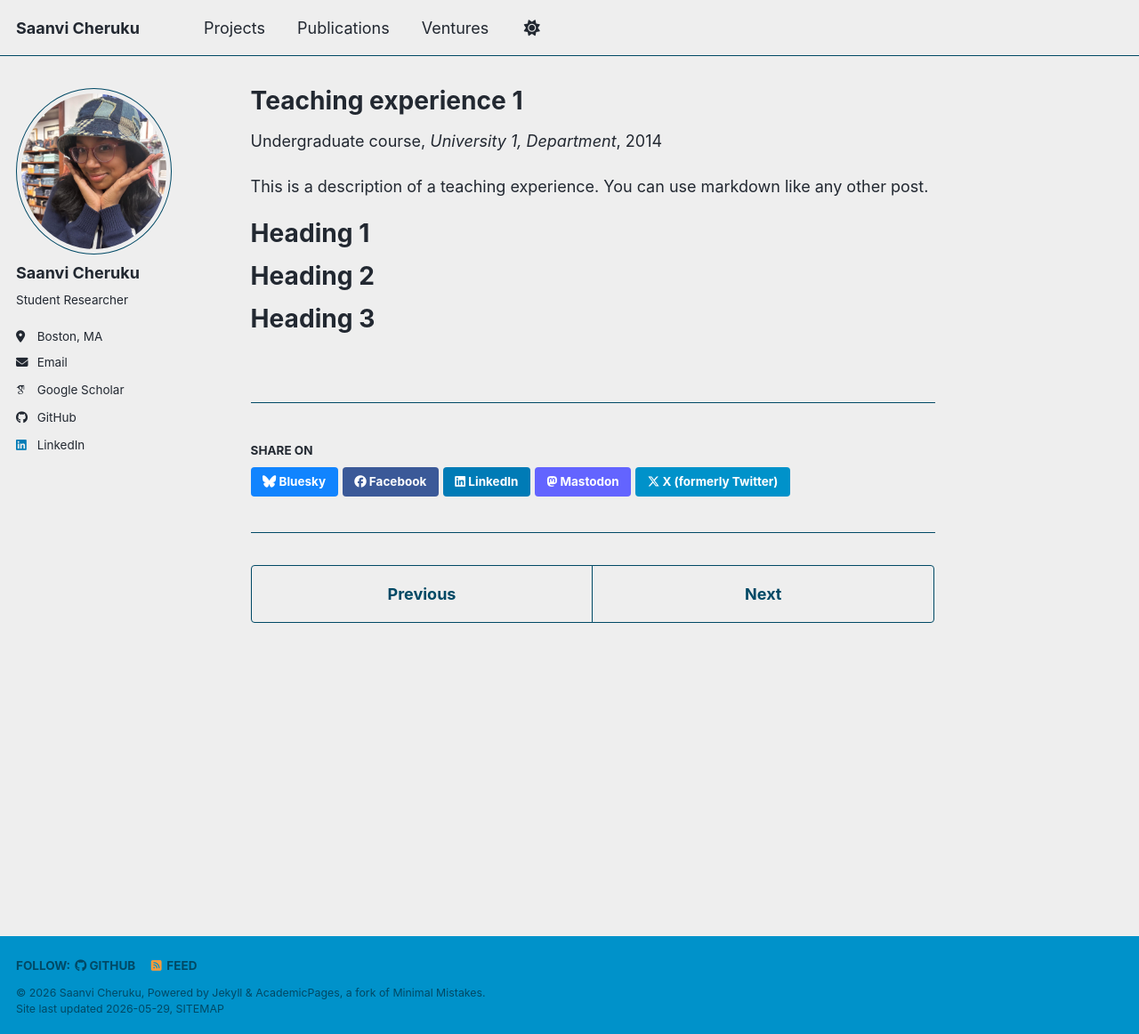
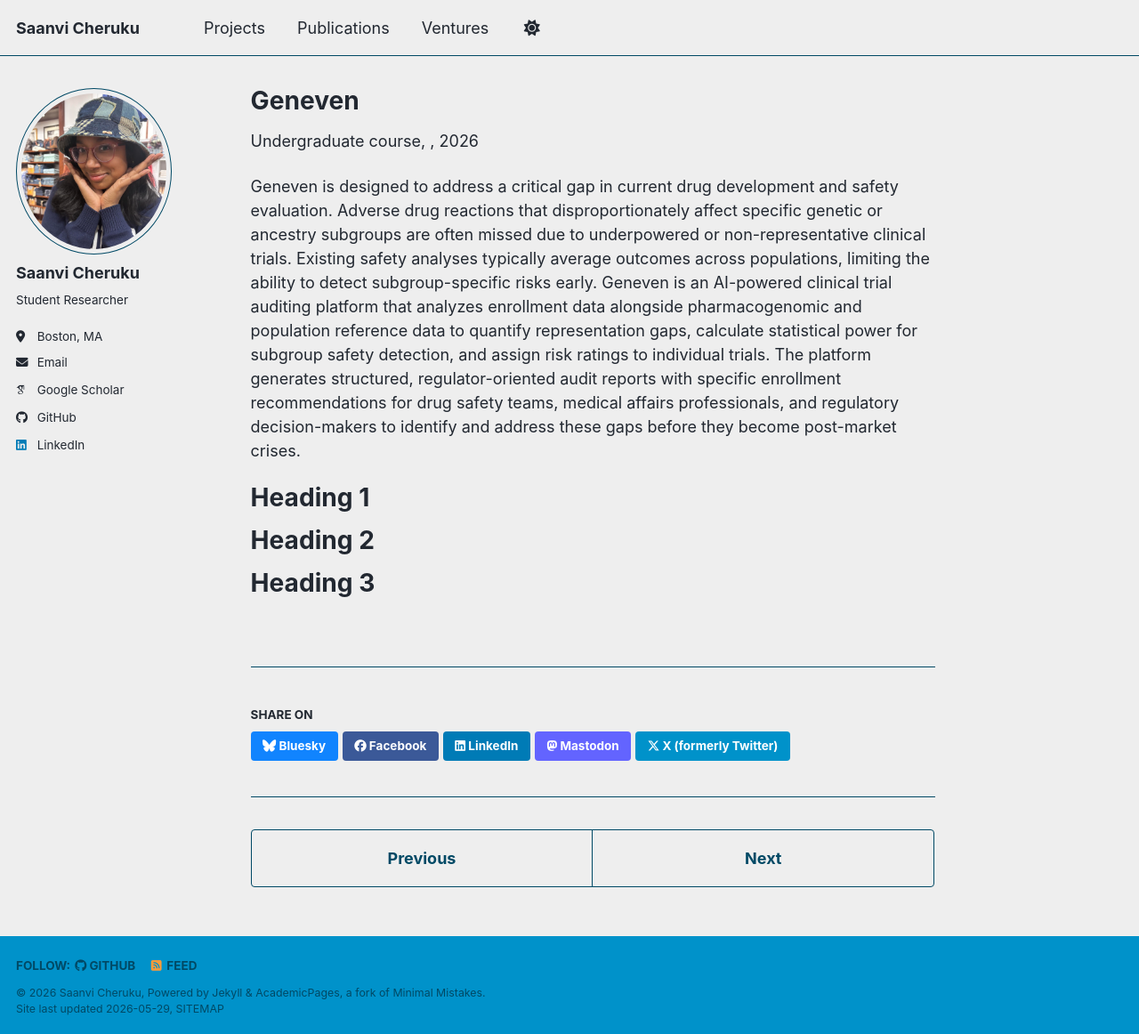
Before and after one commit to strawvivishortcake/strawvivishortcake.github.io, a Jekyll site: the page built from _teaching/2014-spring-teaching-1.md, in a window 1280 px wide and 1162 px high. Shown: the whole window at 89% size. Built offline with Jekyll 4.4.1, drawn with Linux system fonts in a browser that asks for light colours; some web fonts are replaced; a script bundle is joined from its source files by our own code; library files that are not in the unit come from our copies.

Commit message:
Update 2014-spring-teaching-1.md

```diff
--- a/_teaching/2014-spring-teaching-1.md
+++ b/_teaching/2014-spring-teaching-1.md
@@ -1,14 +1,11 @@
 ---
-title: "Teaching experience 1"
+title: "Geneven"
 collection: ventures
 type: "Undergraduate course"
-permalink: /teaching/2014-spring-teaching-1
-venue: "University 1, Department"
-date: 2014-01-01
-location: "City, Country"
+permalink: https://geneven.ai/
 ---
 
-This is a description of a teaching experience. You can use markdown like any other post.
+Geneven is designed to address a critical gap in current drug development and safety evaluation. Adverse drug reactions that disproportionately affect specific genetic or ancestry subgroups are often missed due to underpowered or non-representative clinical trials. Existing safety analyses typically average outcomes across populations, limiting the ability to detect subgroup-specific risks early. Geneven is an AI-powered clinical trial auditing platform that analyzes enrollment data alongside pharmacogenomic and population reference data to quantify representation gaps, calculate statistical power for subgroup safety detection, and assign risk ratings to individual trials. The platform generates structured, regulator-oriented audit reports with specific enrollment recommendations for drug safety teams, medical affairs professionals, and regulatory decision-makers to identify and address these gaps before they become post-market crises.
 
 Heading 1
 ======
```
